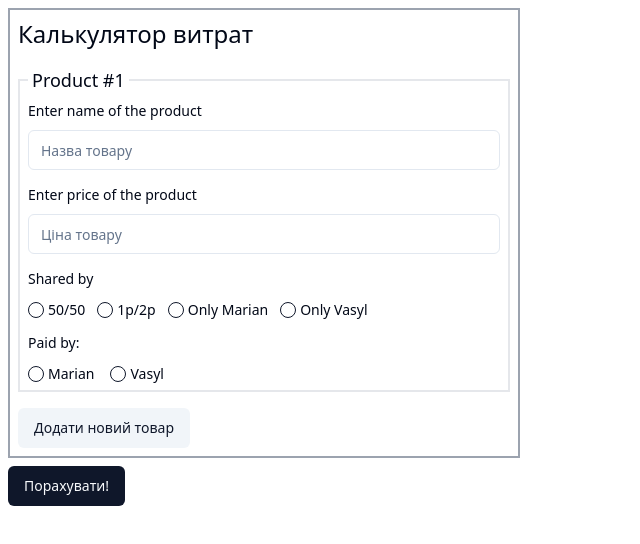
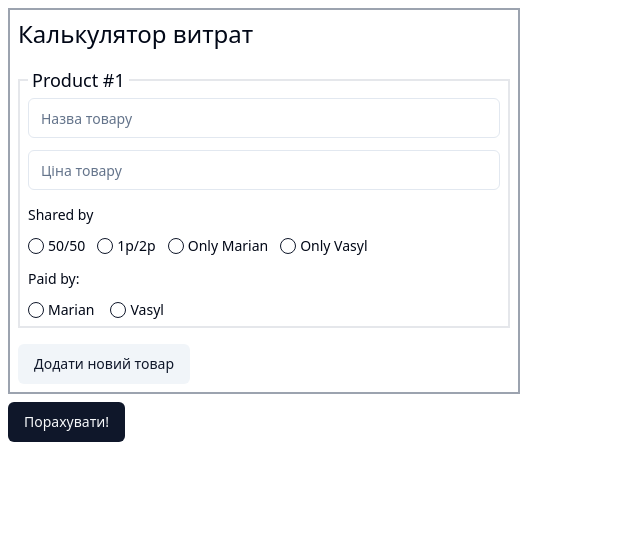
Before and after one commit to ZuBB/c4mk, a React (Vite) app: page / in a window 1280 px wide. Shown: the top 544 px of the page, without its empty margins (0-640 px from the left). Built offline with nearby package versions, Linux system fonts and the light colour scheme; what build would draw is missing.

Commit message:
fix: drop labels for product/price inputs

```diff
--- a/src/ProductSubform.tsx
+++ b/src/ProductSubform.tsx
@@ -23,7 +23,6 @@ function ProductSubform({control, fields, remove}: ProductSubform) {
           name={`products.${index}.product`}
           render={({ field }) => (
             <FormItem className='!-mt-1'>
-              <FormLabel htmlFor={"product-" + index}>Enter name of the product</FormLabel>
               <FormControl>
                 <Input
                   {...field}
@@ -40,7 +39,6 @@ function ProductSubform({control, fields, remove}: ProductSubform) {
           name={`products.${index}.price`}
           render={({ field }) => (
             <FormItem>
-              <FormLabel htmlFor={"price-" + index}>Enter price of the product</FormLabel>
               <FormControl>
                 <Input
                   {...field}
```
